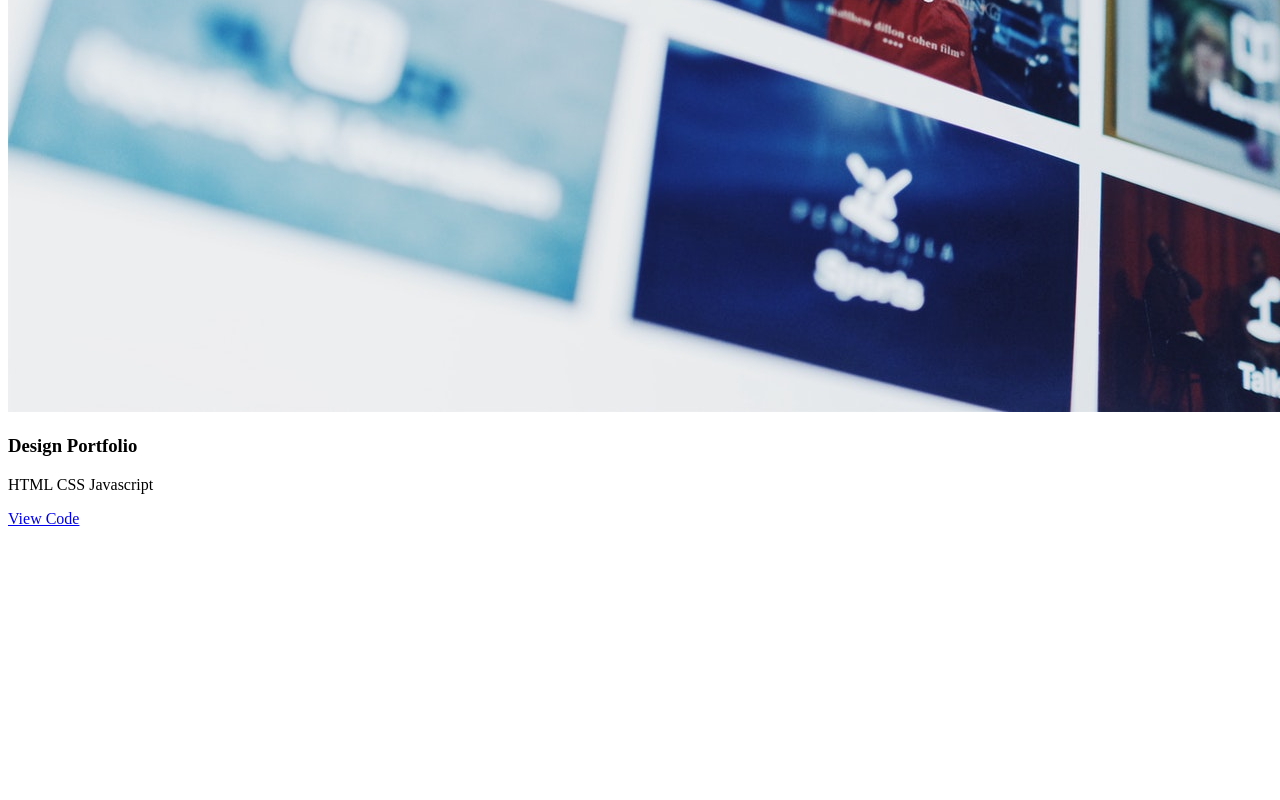
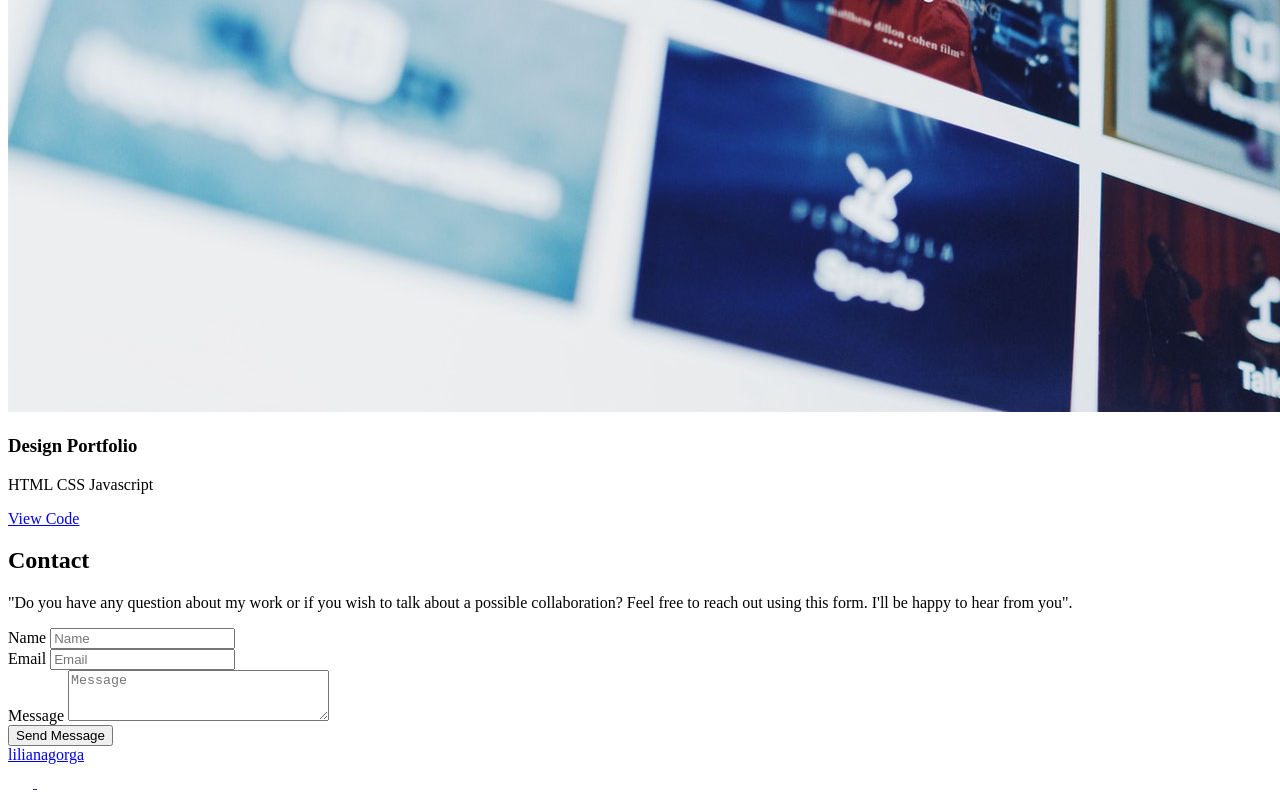
Before and after one commit to lilianagorga/lilianagorga.github.io, a plain HTML site: page index.html in a window 1280 px wide. Shown: the part 3527-4327 px from the top of the page. Before the commit the page ends 4063 px from the top, so only its background shows below. Drawn offline with Linux system fonts and the light colour scheme.

Commit message:
added footer and starting with css

```diff
--- a/index.html
+++ b/index.html
@@ -93,8 +93,76 @@
 				</div>
 			</div>
 		</section>
+
+		<section id="contact">
+			<div class="wrapper contact-wrapper">
+				<div class="contact-text">
+					<h2 class="contact-headline">Contact</h2>
+					<p>
+						"Do you have any question about my work or if you wish to talk about a possible collaboration? Feel free to reach out using this form. I'll be happy to hear from you".
+					</p>
+				</div>
+				<form action="" class="contact-form">
+					<div class="contact-control">
+						<label for="name">Name</label>
+						<input type="text" id="name" name="name" placeholder="Name" required>
+					</div>
+					<div class="contact-control">
+						<label for="email">Email</label>
+						<input type="email" id="email" name="email" placeholder="Email" required>
+					</div>
+					<div class="contact-control">
+						<label for="message">Message</label>
+						<textarea name="message" id="message" cols="30" rows="3" placeholder="Message" required></textarea>
+					</div>
+					<div class="contact-control">
+						<button type="submit">Send Message</button>
+					</div>
+				</form>
+			</div>
+		</section>
 	</main>
 
-	<footer></footer>
+	<footer>
+		<div class="wrapper">
+			<div class="logo">
+				<a href="/">lilianagorga</a>
+			</div>
+			<div class="social">
+				<a href="" class="social-link">
+					<svg
+              xmlns="http://www.w3.org/2000/svg"
+              width="25"
+              height="24"
+              aria-labelledby="socialGitHub"
+              role="img"
+            >
+              <title id="socialGitHub">GitHub</title>
+              <path
+                fill="#FFF"
+                fill-rule="evenodd"
+                d="M12.304 0C5.506 0 0 5.506 0 12.304c0 5.444 3.522 10.042 8.413 11.672.615.108.845-.261.845-.584 0-.292-.015-1.261-.015-2.291-3.091.569-3.891-.754-4.137-1.446-.138-.354-.738-1.446-1.261-1.738-.43-.23-1.046-.8-.016-.815.97-.015 1.661.892 1.892 1.261 1.107 1.86 2.876 1.338 3.584 1.015.107-.8.43-1.338.784-1.646-2.738-.307-5.598-1.368-5.598-6.074 0-1.338.477-2.446 1.26-3.307-.122-.308-.553-1.569.124-3.26 0 0 1.03-.323 3.383 1.26.985-.276 2.03-.415 3.076-.415 1.046 0 2.092.139 3.076.416 2.353-1.6 3.384-1.261 3.384-1.261.676 1.691.246 2.952.123 3.26.784.861 1.26 1.953 1.26 3.307 0 4.721-2.875 5.767-5.613 6.074.446.385.83 1.123.83 2.277 0 1.645-.015 2.968-.015 3.383 0 .323.231.708.846.584a12.324 12.324 0 0 0 8.382-11.672C24.607 5.506 19.101 0 12.304 0Z"
+              />
+          </svg>
+				</a>
+				<a href="" class="social-link">
+					<svg
+              xmlns="http://www.w3.org/2000/svg"
+              width="25"
+              height="24"
+              aria-labelledby="socialLinkedIn"
+              role="img"
+            >
+              <title id="socialLinkedIn">LinkedIn</title>
+              <path
+                fill="#FFF"
+                fill-rule="evenodd"
+                d="M5.551 3.304c-1.14 0-2.067.926-2.067 2.064 0 1.14.928 2.066 2.067 2.066a2.066 2.066 0 0 0 0-4.13ZM3.767 8.998v11.453h3.562L7.33 8.998H3.767Zm5.798 0V20.45l3.554.002.002-5.668c0-1.454.253-2.941 2.132-2.941 1.851 0 1.851 1.755 1.851 3.036v5.571l3.559-.001v-6.28c0-2.834-.517-5.457-4.27-5.457-1.763 0-2.916.997-3.368 1.85h-.05V8.997h-3.41ZM22.435 24H1.982c-.976 0-1.77-.777-1.77-1.732V1.731C.212.776 1.006 0 1.982 0h20.453c.98 0 1.777.776 1.777 1.73v20.538c0 .955-.797 1.732-1.777 1.732Z"
+              />
+          </svg>
+				</a>
+			</div>
+		</div>
+	</footer>
 </body>
 </html>
```
